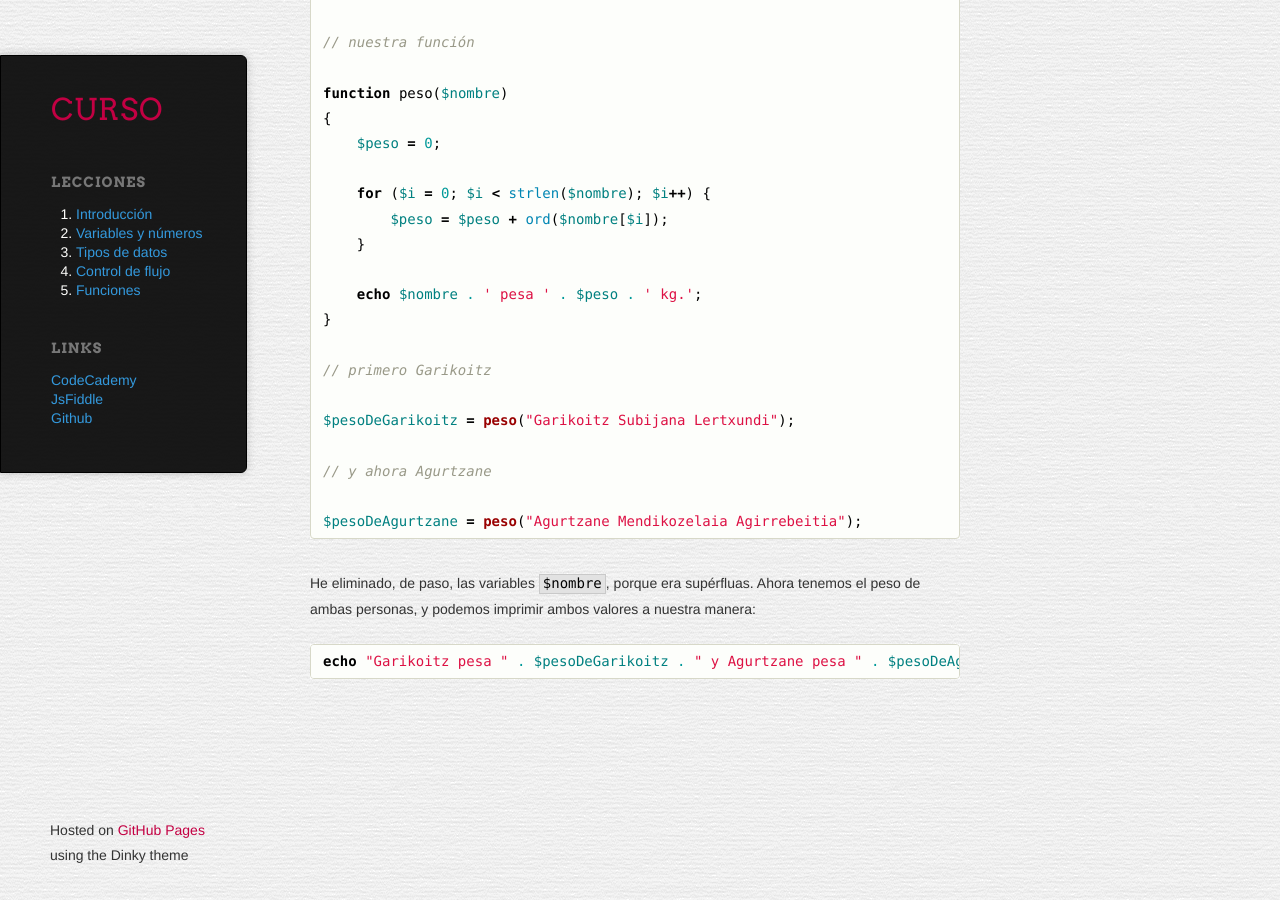
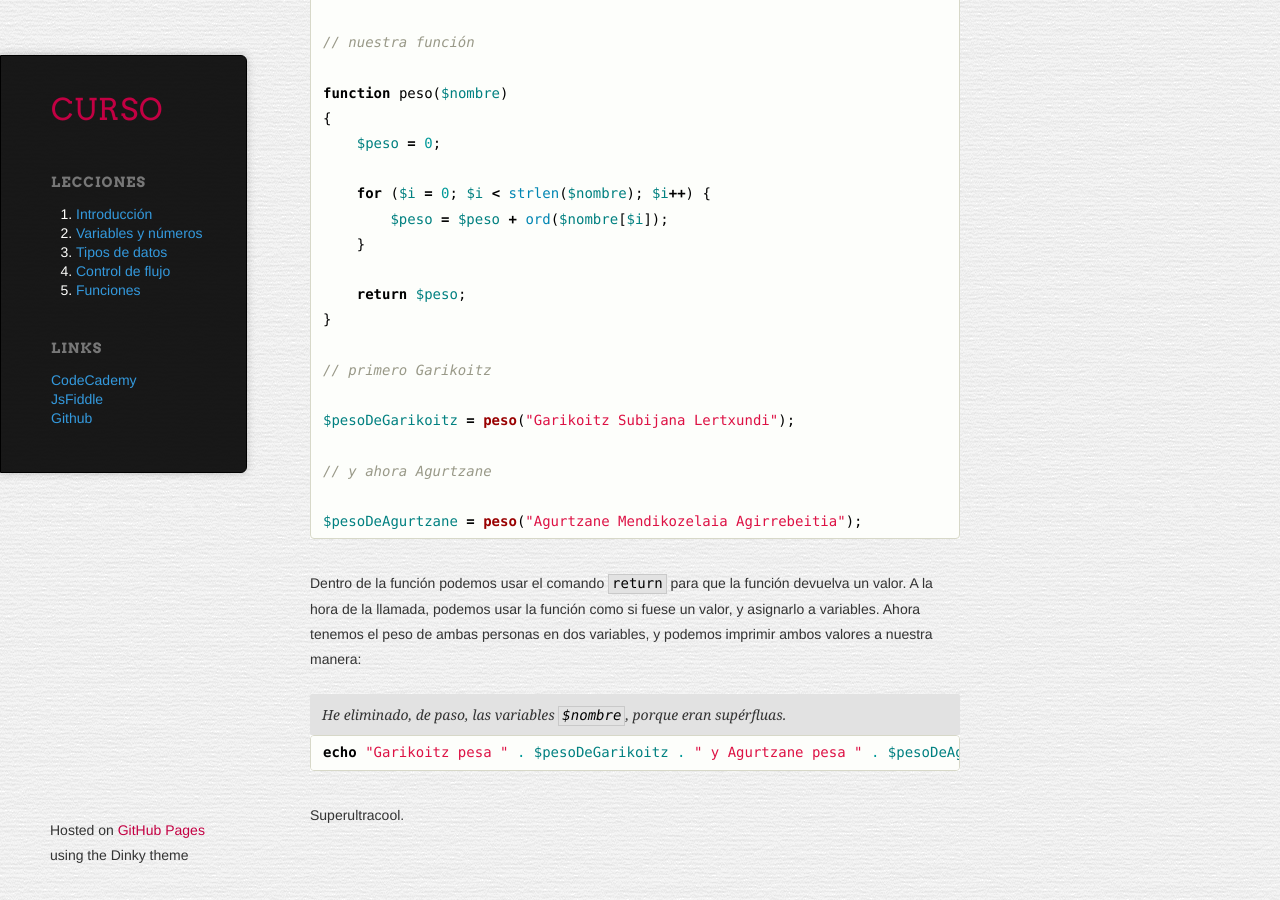
Before and after one commit to ifcanduela/curso, a Jekyll site: the page built from lecciones/5/index.md, in a window 1280 px wide and 900 px high, scrolled down 6317 px. Built offline with Jekyll 4.4.1, drawn with Linux system fonts in a browser that asks for light colours.

Commit message:
Fixed some code in lesson 5

```diff
--- a/lecciones/5/index.md
+++ b/lecciones/5/index.md
@@ -254,7 +254,7 @@ function peso($nombre)
         $peso = $peso + ord($nombre[$i]);
     }
 
-    echo $nombre . ' pesa ' . $peso . ' kg.';
+    return $peso;
 }
 
 // primero Garikoitz
@@ -265,10 +265,14 @@ $pesoDeAgurtzane = peso("Agurtzane Mendikozelaia Agirrebeitia");
 
 {% endhighlight %}
 
-He eliminado, de paso, las variables `$nombre`, porque era supérfluas. Ahora tenemos el peso de ambas
-personas, y podemos imprimir ambos valores a nuestra manera:
+Dentro de la función podemos usar el comando `return` para que la función devuelva un valor. A la hora de la llamada,
+podemos usar la función como si fuese un valor, y asignarlo a variables. Ahora tenemos el peso de ambas
+personas en dos variables, y podemos imprimir ambos valores a nuestra manera:
 
+> He eliminado, de paso, las variables `$nombre`, porque eran supérfluas.
 
 {% highlight php %}
 echo "Garikoitz pesa " . $pesoDeGarikoitz . " y Agurtzane pesa " . $pesoDeAgurtzane.
 {% endhighlight %}
+
+Superultracool.
```
